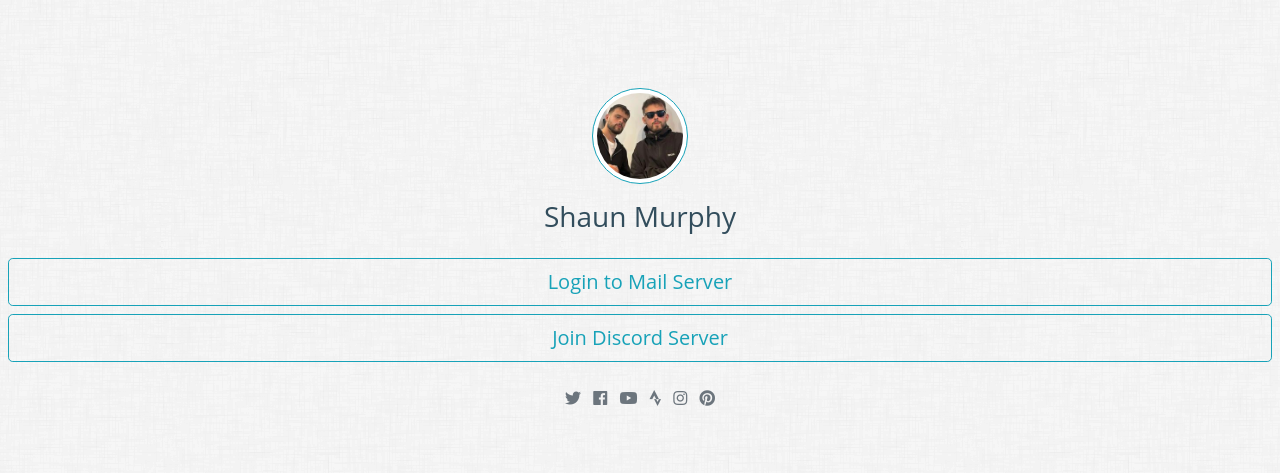
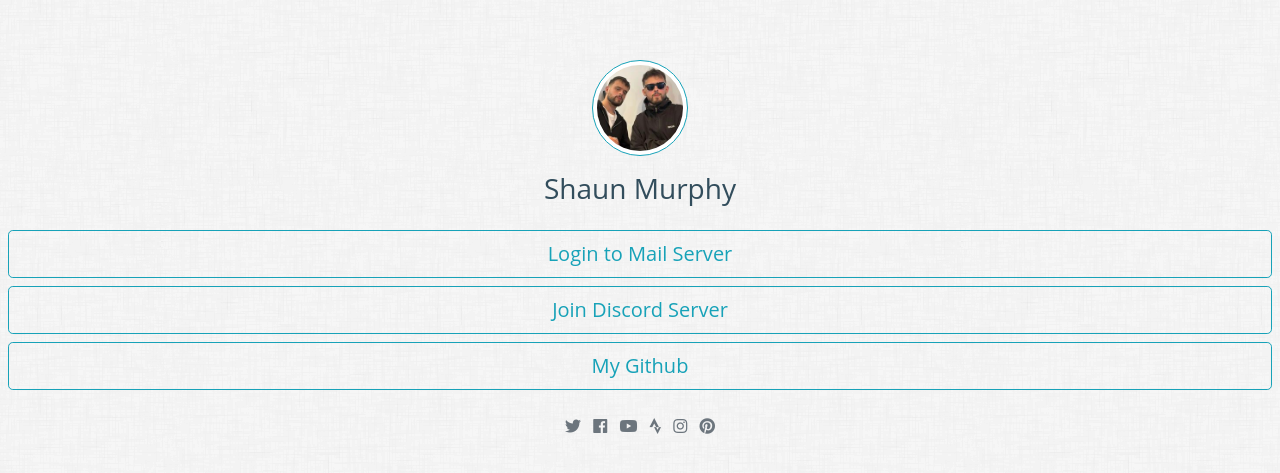
Before and after one commit to ShaunMurphy21/website, a plain HTML site: page index.html in a window 1280 px wide. Shown: the part 155-628 px from the top of the page. Drawn offline with nearby package versions, Linux system fonts and the light colour scheme.

Commit message:
Update index.html

```diff
--- a/index.html
+++ b/index.html
@@ -33,6 +33,7 @@
             <!-- ((4)) - Buttons blocks - you can add as many as you want -->
             <a href="http://mail.smurphy.uk" class="btn btn-outline-info btn-lg btn-block">Login to Mail Server</a>
             <a href="https://discord.gg/nKU97RyV" class="btn btn-outline-info btn-lg btn-block">Join Discord Server</a>
+            <a href="https://github.com/ShaunMurphy21" class="btn btn-outline-info btn-lg btn-block">My Github</a>
         </div>
 
         <div class="row justify-content-center mt-4">
```
